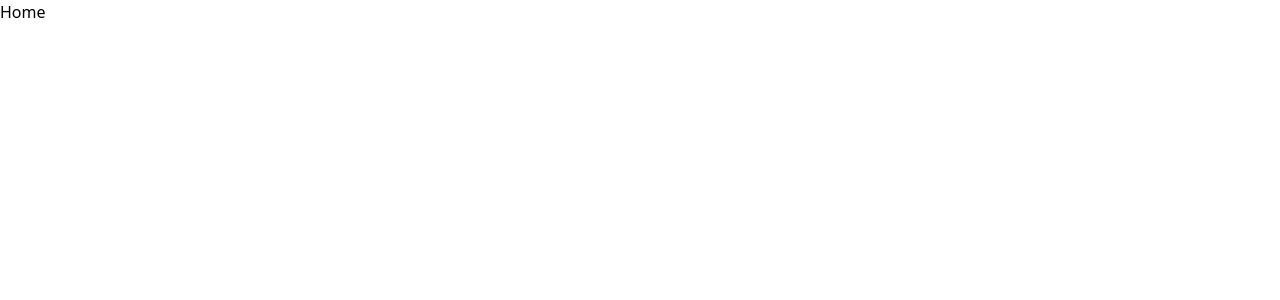
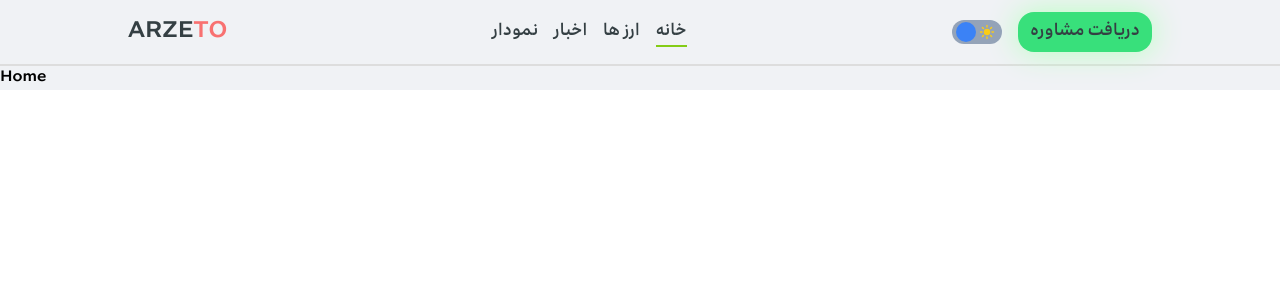
Before and after one commit to mohammadjahann/arzeto-crypto-market, a React (Create React App) app: page / in a window 1280 px wide. Shown: the top 300 px of the page. Built offline with nearby package versions, Linux system fonts and the light colour scheme.

Commit message:
Define Navbar Component

```diff
--- a/package.json
+++ b/package.json
@@ -9,6 +9,7 @@
     "@testing-library/user-event": "^13.5.0",
     "react": "^19.1.1",
     "react-dom": "^19.1.1",
+    "react-icons": "^5.5.0",
     "react-router-dom": "^7.8.2",
     "react-scripts": "5.0.1",
     "web-vitals": "^2.1.4"
--- a/src/App.js
+++ b/src/App.js
@@ -1,12 +1,24 @@
-import React from "react";
+import React, { useState } from "react";
 import { useRoutes } from "react-router-dom";
 import routes from "./Routes";
+import Navbar from "./Components/Navbar";
 
 function App() {
+  const [isDark, setIsDark] = useState(false)
+
+  const darkModeHandler = (data)=>{
+    console.log(data);
+    setIsDark(data)
+
+  }
 
   const router = useRoutes(routes)
   return (
-    <div>
+    <div className={`${isDark ? 'dark' : ''} min-h-full bg-primary-light dark:bg-primary-dark font-MTNIrancell-Medium`}>
+      <Navbar darkModeHandler={darkModeHandler} />
+      {/* Divider */}
+      <div className=' w-full h-[2px] bg-Dividers-light dark:bg-Dividers-dark'></div>
+
       {router}
 
     </div>
--- /dev/null
+++ b/src/Components/Navbar.jsx
@@ -0,0 +1,127 @@
+import React, { useState, useEffect } from 'react';
+import { IoSunny, IoMoonSharp } from 'react-icons/io5';
+import { GiHamburgerMenu } from 'react-icons/gi';
+import { RxCross2 } from 'react-icons/rx';
+import { NavLink } from 'react-router-dom';
+
+export default function Navbar({ darkModeHandler }) {
+    const [isDark, setIsDark] = useState(false);
+    const [showSideMenu, setShowSideMenu] = useState(false);
+
+    useEffect(() => {
+        darkModeHandler(isDark);
+    }, [isDark]);
+
+    // Disable body scroll when side menu is open
+    useEffect(() => {
+        if (showSideMenu) {
+            document.body.style.overflow = 'hidden';
+        } else {
+            document.body.style.overflow = 'unset';
+        }
+        return () => {
+            document.body.style.overflow = 'unset'; // Clean up on unmount
+        };
+    }, [showSideMenu]);
+
+    const darkModeBtn = () => {
+        setIsDark(prev => !prev);
+    };
+
+    const menu = data => {
+        return (
+            <ul className={`${data} flex-row-reverse text-text-light dark:text-text-dark`}>
+                <li>
+                    <NavLink className={isActive} to={'/'} onClick={() => setShowSideMenu(false)}>
+                        خانه
+                    </NavLink>
+                </li>
+                <li>
+                    <NavLink className={isActive} to={'/market'} onClick={() => setShowSideMenu(false)}>
+                        ارز ها
+                    </NavLink>
+                </li>
+                <li>
+                    <NavLink className={isActive} to={'/news'} onClick={() => setShowSideMenu(false)}>
+                        اخبار
+                    </NavLink>
+                </li>
+                <li>
+                    <NavLink className={isActive} to={'/Chart'} onClick={() => setShowSideMenu(false)}>
+                        نمودار
+                    </NavLink>
+                </li>
+            </ul>
+        );
+    };
+
+    const darkMode = (exra) => {
+        return (
+            <div
+                onClick={darkModeBtn}
+                className={` ${exra} relative h-6 w-[50px] cursor-pointer items-center rounded-3xl bg-slate-400 p-1 ${isDark ? 'justify-end' : 'justify-start'
+                    }`}>
+                <div className={`h-5 w-5 rounded-full bg-blue-500 transition-all duration-300`}></div>
+                <IoSunny
+                    className={`absolute right-[7px] text-yellow-400 transition-all duration-500
+                ${isDark ? 'opacity-0 translate-y-2' : 'opacity-100 translate-y-0'}`}
+                />
+                <IoMoonSharp
+                    className={`absolute left-[7px] text-slate-700 transition-all duration-500
+                ${isDark ? 'opacity-100 translate-y-0' : 'opacity-0 -translate-y-2'}`}
+                />
+            </div>
+        )
+    }
+
+    const isActive = ({ isActive }) => {
+        return isActive ? 'border-b-2 border-lime-500 animate-fill-border' : '';
+    };
+
+    return (
+        <nav className="bg-primary-light dark:bg-primary-dark flex items-center justify-between mx-auto max-w-[80%] py-3">
+            {/* Logo section */}
+            <div className="text-2xl text-text-light dark:text-text-dark">
+                <p>
+                    ARZE<span className="text-red-400">TO</span>
+                </p>
+            </div>
+
+            {/* Menu section  */}
+            {menu('hidden sm:flex gap-4')}
+
+            {/* Buttons Section */}
+            <div className="flex flex-row-reverse items-center gap-4 text-text-light dark:text-text-dark">
+                <button className="hidden rounded-2xl bg-[#38E07B] px-3 py-2 shadow-[0px_0px_30px_1px_#BAFFC2] lg:block">
+                    دریافت مشاوره
+                </button>
+                {/* Dark Mode */}
+                {darkMode('hidden sm:flex')}
+
+
+                {/* Hamburger menu */}
+                <GiHamburgerMenu className="cursor-pointer sm:hidden text-3xl" onClick={() => setShowSideMenu(true)} />
+            </div>
+
+            {/* Backdrop for blur effect */}
+            <div
+                onClick={() => setShowSideMenu(false)} // Close menu when clicking outside
+                className={`fixed inset-0 z-40 bg-black bg-opacity-30 transition-opacity duration-500
+                ${showSideMenu ? 'pointer-events-auto opacity-100 backdrop-blur-sm' : 'pointer-events-none opacity-0'}`}
+            ></div>
+
+            {/* Side Menu */}
+            <div
+                className={`fixed bottom-0 left-0 top-0 z-50 flex w-[70%] flex-col items-center gap-5 border-r border-gray-600
+                    bg-gray-700 bg-opacity-30 pt-5 text-text-light dark:text-text-dark
+                    transform transition-transform duration-500 backdrop-blur-md sm:w-[45%]
+                    ${showSideMenu ? 'translate-x-0' : '-translate-x-full'}`}>
+                <RxCross2
+                    className="absolute right-4 top-4 cursor-pointer text-3xl text-text-light dark:text-text-dark"
+                    onClick={() => setShowSideMenu(false)}/>
+                {menu('flex flex-col gap-8 text-xl')}
+                {darkMode('flex')}
+            </div>
+        </nav>
+    );
+}
--- a/src/Routes.js
+++ b/src/Routes.js
@@ -6,7 +6,7 @@ let routes = [
         {path:'pair' , element:<p>Pair</p>},
     ]},
     {path:'/news' , element:<p>News</p>},
-    {path:'/Chart' , element:<p>News</p>},
+    {path:'/Chart' , element:<p>Chart</p>},
 
 
 ]
--- a/tailwind.config.js
+++ b/tailwind.config.js
@@ -1,10 +1,27 @@
 /** @type {import('tailwindcss').Config} */
 module.exports = {
+  darkMode: 'selector',
   content: [
     "./src/**/*.{js,jsx,ts,tsx}",
   ],
   theme: {
     extend: {
+      backdropFilter: {
+        'none': 'none',
+        'blur': 'blur(20px)',
+      },
+      screens: {
+        'esm': '328px'
+      },
+      keyframes: {
+        'fill-right-to-left': {
+          '0%': { width: '0%' },
+          '100%': { width: '100%' },
+        },
+      },
+      animation: {
+        'fill-border': 'fill-right-to-left 0.5s ease-out forwards',
+      },
       fontFamily: {
         'MTNIrancell-Bold': 'MTNIrancell-Bold',
         'MTNIrancell-DemiBold': 'MTNIrancell-DemiBold',
@@ -14,20 +31,22 @@ module.exports = {
       },
       colors: {
         'primary-light': '#F0F2F5',
-        'secondary-light' : '#FDFDFD',
-        'text-light' : '#343F43',
-        'text-secondary-light' : '#6C757D',
-        'active-light' : '#6C7537',
-        'chart-light' : '#8887349',
-        'icons-light' : '#555555',
+        'secondary-light': '#FDFDFD',
+        'text-light': '#343F43',
+        'text-secondary-light': '#6C757D',
+        'active-light': '#6C7537',
+        'chart-light': '#8887349',
+        'icons-light': '#555555',
+        'Dividers-light': '#DDDDDD',
 
         'primary-dark': '#1C1C1D',
-        'secondary-dark' : '#2A2A2B',
-        'text-dark' : '#F0F0F0',
-        'text-secondary-dark' : '#B0B0C0',
-        'active-dark' : '#4CAF50',
-        'chart-dark' : '#66BB6A',
-        'icons-dark' : '#C0C0C0'
+        'secondary-dark': '#2A2A2B',
+        'text-dark': '#F0F0F0',
+        'text-secondary-dark': '#B0B0C0',
+        'active-dark': '#4CAF50',
+        'chart-dark': '#66BB6A',
+        'icons-dark': '#C0C0C0',
+        'Dividers-dark': '#444444',
 
 
       }
```
Also changed, not shown: 1 other file (tests, documents, lock files or other folders).
